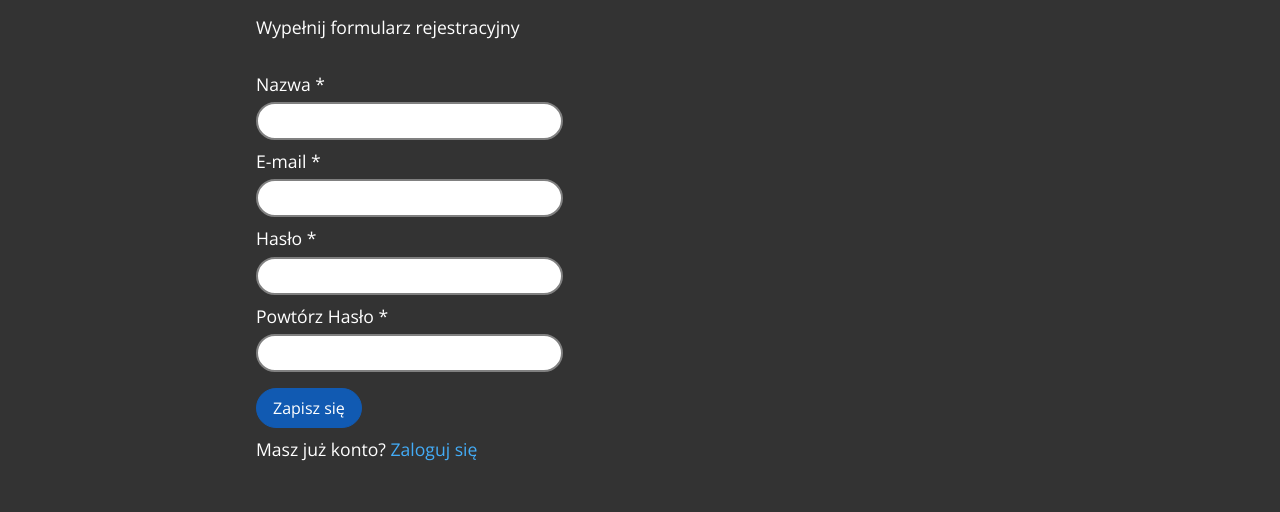
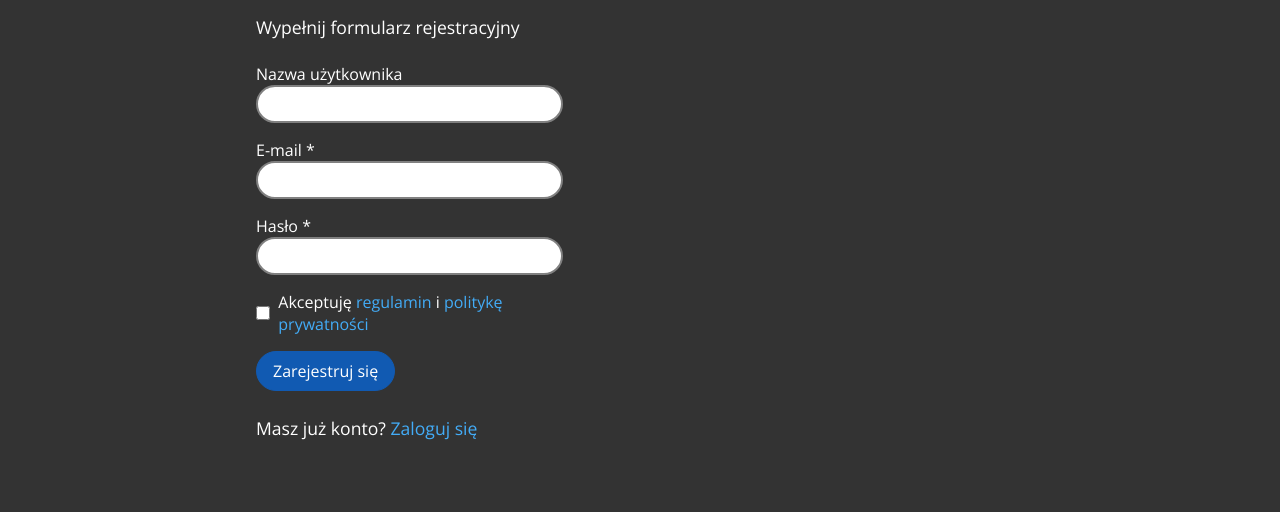
Before and after one commit to Pawel2923/PTAP, a React (Vite) app: page /rejestracja in a window 1280 px wide. Shown: the part 166-678 px from the top of the page. Built offline with nearby package versions, Linux system fonts and the light colour scheme; no server answers.

Commit message:
feat: enhance Signup, Login and Input components with new fields and styles

```diff
--- a/src/components/UI/Input/Input.jsx
+++ b/src/components/UI/Input/Input.jsx
@@ -28,6 +28,8 @@ const Input = forwardRef(
       onChange,
       validateInput,
       setIsFormInvalid,
+      autoComplete,
+      checked,
     },
     ref
   ) => {
@@ -83,6 +85,7 @@ const Input = forwardRef(
         id={id}
         placeholder={placeholder}
         value={value}
+        checked={checked}
         disabled={disabled}
         required={required}
         className={classNames(classes.input, className)}
@@ -92,6 +95,7 @@ const Input = forwardRef(
         onFocus={focusHandler}
         onBlur={blurHandler}
         onInput={onInput ? onInput : () => {}}
+        autoComplete={autoComplete}
       />
     );
   }
@@ -115,6 +119,8 @@ Input.propTypes = {
   onChange: PropTypes.func,
   validateInput: PropTypes.func,
   setIsFormInvalid: PropTypes.func,
+  autoComplete: PropTypes.string,
+  checked: PropTypes.bool,
 };
 
 export default Input;
--- a/src/pages/Login.jsx
+++ b/src/pages/Login.jsx
@@ -84,42 +84,46 @@ const Login = () => {
 
   const loginForm = (
     <form onSubmit={submitHandler} className={classes.form}>
-      <label>
-        <p>
+      <div className={classes["form-field"]}>
+        <label htmlFor="email">
           E-mail <span className={classes.asterisk}>*</span>
-        </p>
+        </label>
         <Input
           type="email"
           id="email"
+          name="email"
           value={email}
           minLength={3}
           onInput={emailInputHandler}
           validateInput={isEmail}
           setIsFormInvalid={setIsFormInvalid}
+          autoComplete="email"
           required
         />
-      </label>
-      <label>
-        <p>
+      </div>
+      <div className={classes["form-field"]}>
+        <label htmlFor="password">
           Hasło <span className={classes.asterisk}>*</span>
-        </p>
+        </label>
         <Input
           type="password"
           id="password"
+          name="password"
           value={password}
           minLength={3}
           onInput={passwordInputHandler}
           validateInput={isEmpty}
           setIsFormInvalid={setIsFormInvalid}
+          autoComplete="current-password"
           required
         />
-      </label>
+      </div>
       <Button type="submit">Zaloguj się</Button>
       <p>
         <Link to="/resetowanie-hasla">Resetuj hasło</Link>
       </p>
       <p>
-        Nie masz jeszcze konta? <Link to="/rejestracja">Zapisz się</Link>
+        Nie masz jeszcze konta? <Link to="/rejestracja">Zarejestruj się</Link>
       </p>
     </form>
   );
--- a/src/pages/Signup.jsx
+++ b/src/pages/Signup.jsx
@@ -1,4 +1,4 @@
-import { useEffect, useState } from "react";
+import { useState } from "react";
 import { Link, useNavigate } from "react-router-dom";
 import Footer from "../components/Footer/Footer";
 import Input from "../components/UI/Input/Input.jsx";
@@ -18,6 +18,7 @@ const isEmpty = (value) => value.trim() !== "" && value.trim().length >= 3;
 const isEmail = (value) =>
   emailRegex.test(value.toLowerCase()) &&
   value.toLowerCase().trim().length >= 3;
+const areTermsAccepted = (value) => value === true;
 
 const Signup = () => {
   const { createUser } = useAuth();
@@ -25,19 +26,9 @@ const Signup = () => {
   const [name, setName] = useState("");
   const [email, setEmail] = useState("");
   const [password, setPassword] = useState("");
-  const [confirmPassword, setConfirmPassword] = useState("");
+  const [terms, setTerms] = useState(false);
   const [modalState, setModalState] = useState(defaultModalState);
-  const [passwordsMatch, setPasswordsMatch] = useState(false);
   const [isFormInvalid, setIsFormInvalid] = useState(true);
-
-  useEffect(() => {
-    if (password === confirmPassword) {
-      setPasswordsMatch(true);
-      return;
-    }
-
-    setPasswordsMatch(false);
-  }, [password, confirmPassword]);
 
   const nameInputHandler = (ev) => {
     setName(ev.target.value);
@@ -51,31 +42,20 @@ const Signup = () => {
     setPassword(ev.target.value);
   };
 
-  const confirmPasswordInputHandler = (ev) => {
-    setConfirmPassword(ev.target.value);
+  const termsInputHandler = (ev) => {
+    setTerms(ev.target.checked);
   };
 
   const resetForm = () => {
     setName("");
     setEmail("");
     setPassword("");
-    setConfirmPassword("");
+    setTerms(false);
     setIsFormInvalid(false);
-    setPasswordsMatch(true);
   };
 
   const submitHandler = (ev) => {
     ev.preventDefault();
-
-    if (!passwordsMatch) {
-      setModalState({
-        show: true,
-        title: "Hasła się nie zgadzają",
-        message:
-          "Hasła powinny być takie same w obu polach i powinny mieć co najmniej 6 znaków.",
-      });
-      return;
-    }
 
     if (isFormInvalid) {
       setModalState({
@@ -87,7 +67,13 @@ const Signup = () => {
     }
 
     resetForm();
-    createUser(email, password, name)
+
+    let username = name;
+    if (username.trim().length < 3) {
+      username = email.substring(0, email.indexOf("@"));
+    }
+
+    createUser(email, password, username)
       .then(() => {
         setModalState({
           show: true,
@@ -131,67 +117,87 @@ const Signup = () => {
           <h1>Zarejestruj się</h1>
           <h2>Wypełnij formularz rejestracyjny</h2>
           <form onSubmit={submitHandler} className={classes.form}>
-            <label>
-              <p>
-                Nazwa <span className={classes.asterisk}>*</span>
-              </p>
+            <div className={classes["form-field"]}>
+              <label htmlFor="name">Nazwa użytkownika</label>
               <Input
                 type="text"
                 id="name"
+                name="name"
                 value={name}
                 minLength={3}
                 onInput={nameInputHandler}
-                validateInput={isEmpty}
                 setIsFormInvalid={setIsFormInvalid}
-                required
+                autoComplete="username"
               />
-            </label>
-            <label>
-              <p>
+            </div>
+            <div className={classes["form-field"]}>
+              <label htmlFor="email">
                 E-mail <span className={classes.asterisk}>*</span>
-              </p>
+              </label>
               <Input
                 type="email"
                 id="email"
+                name="email"
                 value={email}
                 minLength={3}
                 onInput={emailInputHandler}
                 validateInput={isEmail}
                 setIsFormInvalid={setIsFormInvalid}
+                autoComplete="email"
                 required
               />
-            </label>
-            <label>
-              <p>
+            </div>
+            <div className={classes["form-field"]}>
+              <label htmlFor="password">
                 Hasło <span className={classes.asterisk}>*</span>
-              </p>
+              </label>
               <Input
                 type="password"
                 id="password"
+                name="password"
                 value={password}
                 minLength={6}
                 onInput={passwordInputHandler}
                 validateInput={isEmpty}
                 setIsFormInvalid={setIsFormInvalid}
+                autoComplete="new-password"
                 required
               />
-            </label>
-            <label>
-              <p>
-                Powtórz Hasło <span className={classes.asterisk}>*</span>
-              </p>
+            </div>
+            <div
+              className={`${classes["form-field"]} ${classes["checkbox-field"]}`}
+            >
               <Input
-                type="password"
-                id="confirmPassword"
-                value={confirmPassword}
-                minLength={6}
-                onInput={confirmPasswordInputHandler}
-                validateInput={isEmpty}
-                setIsFormInvalid={setIsFormInvalid}
+                type="checkbox"
+                id="terms"
+                name="terms"
+                checked={terms}
+                onChange={termsInputHandler}
+                validateInput={areTermsAccepted}
                 required
               />
-            </label>
-            <Button type="submit">Zapisz się</Button>
+              <label htmlFor="terms">
+                Akceptuję{" "}
+                <Link
+                  to="/regulamin"
+                  title="Otwórz regulamin"
+                  target="_blank"
+                  rel="noopener noreferrer"
+                >
+                  regulamin
+                </Link>{" "}
+                i{" "}
+                <Link
+                  to="/polityka-prywatnosci"
+                  title="Otwórz politykę prywatności"
+                  target="_blank"
+                  rel="noopener noreferrer"
+                >
+                  politykę prywatności
+                </Link>
+              </label>
+            </div>
+            <Button type="submit">Zarejestruj się</Button>
             <p>
               Masz już konto? <Link to="/logowanie">Zaloguj się</Link>
             </p>
--- a/src/pages/Signup.module.css
+++ b/src/pages/Signup.module.css
@@ -14,19 +14,35 @@
   flex-direction: column;
 }
 
-.form label {
+.form > * {
+  margin-bottom: 1rem;
+}
+
+.form-field {
   width: 70%;
 }
 
-.form label p {
-  margin-bottom: 0.3rem;
+.checkbox-field {
+  display: -webkit-box;
+  display: -ms-flexbox;
+  display: flex;
+  -webkit-box-align: center;
+  -ms-flex-align: center;
+  align-items: center;
+  gap: 0.5rem;
+}
+
+.checkbox-field input {
+  width: 1rem !important;
+  height: 1rem !important;
+  margin-bottom: 0 !important;
 }
 
 .form input {
   width: 100%;
 }
 
-.form label:last-of-type input {
+.form-field:last-of-type input {
   margin-bottom: 1rem;
 }
 
@@ -39,7 +55,7 @@
 }
 
 @media screen and (min-width: 46.25em) {
-  .form label {
+  .form-field {
     max-width: 40%;
   }
 }
```
